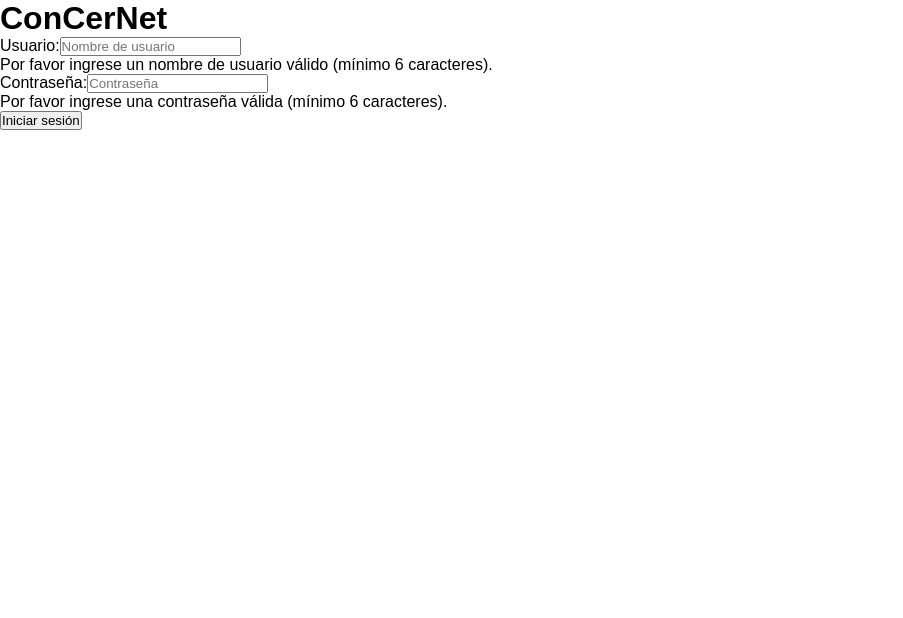
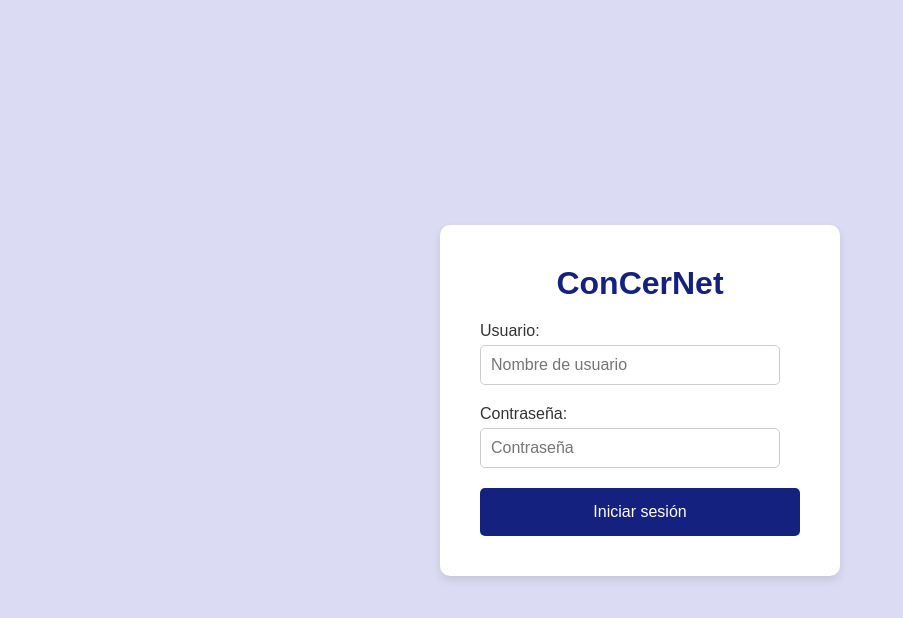
Before and after one commit to ConCerNet/ConCerNet, a React (Create React App) app in the folder concernet/: page / in a window 1280 px wide. Shown: the top 618 px of the page, without its empty margins (0-903 px from the left). Built offline with nearby package versions, Linux system fonts and the light colour scheme.

Commit message:
estilo prueba login rama

```diff
--- a/concernet/src/Pages/Login.jsx
+++ b/concernet/src/Pages/Login.jsx
@@ -1,5 +1,6 @@
 import { useState } from "react";
 import { useAuth } from "../AuthProvider";
+import "../Styles/Login.css";
 
 const Login = () => {
     const [input, setInput] = useState({
--- /dev/null
+++ b/concernet/src/Styles/Login.css
@@ -0,0 +1,80 @@
+.general {
+    font-family: Arial, sans-serif;
+    background-color: #dbdbf3;
+    display: flex;
+    justify-content: center;
+    align-items: center;
+    height: 100vh;
+    margin: 0;
+}
+
+form {
+    background: white;
+    padding: 40px;
+    border-radius: 10px;
+    box-shadow: 0 4px 8px rgba(0, 0, 0, 0.1);
+    max-width: 400px;
+    width: 100%;
+    text-align: center;
+}
+
+h1 {
+    margin-bottom: 20px;
+    color: #14217e;
+}
+
+.form_control {
+    margin-bottom: 20px;
+    text-align: left;
+}
+
+.form_control label {
+    display: block;
+    margin-bottom: 5px;
+    color: #333;
+}
+
+.form_control input {
+    width: calc(100% - 20px);
+    padding: 10px;
+    border: 1px solid #ccc;
+    border-radius: 5px;
+    font-size: 16px;
+    box-sizing: border-box;
+}
+
+.form_control input:focus {
+    border-color: #14217e;
+    outline: none;
+}
+
+.btn-submit {
+    background-color: #14217e;
+    color: white;
+    border: none;
+    padding: 15px;
+    border-radius: 5px;
+    font-size: 16px;
+    cursor: pointer;
+    width: 100%;
+}
+
+.btn-submit:hover {
+    background-color: #0f1a63;
+}
+
+.error-message {
+    color: red;
+    margin-bottom: 20px;
+}
+
+.sr-only {
+    position: absolute;
+    width: 1px;
+    height: 1px;
+    padding: 0;
+    margin: -1px;
+    overflow: hidden;
+    clip: rect(0, 0, 0, 0);
+    border: 0;
+}
```
